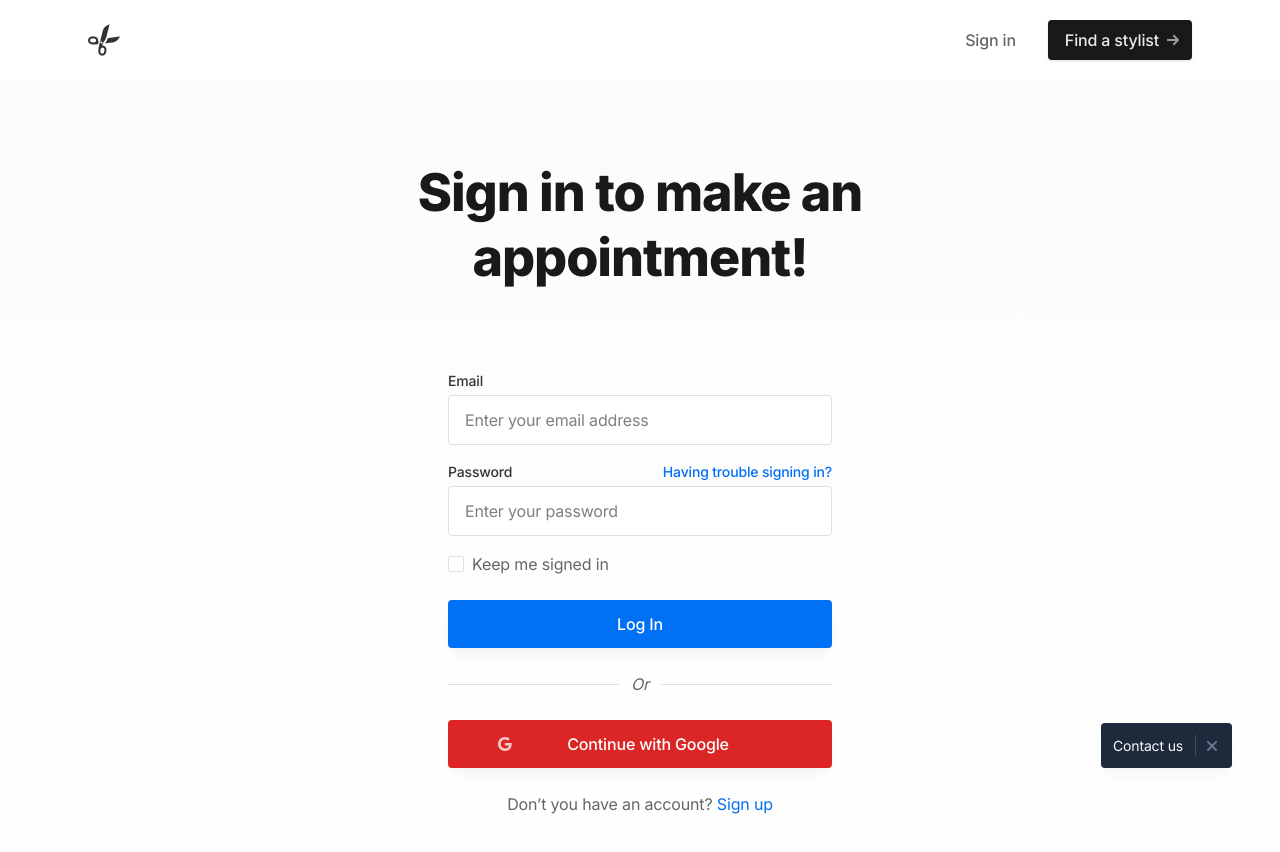
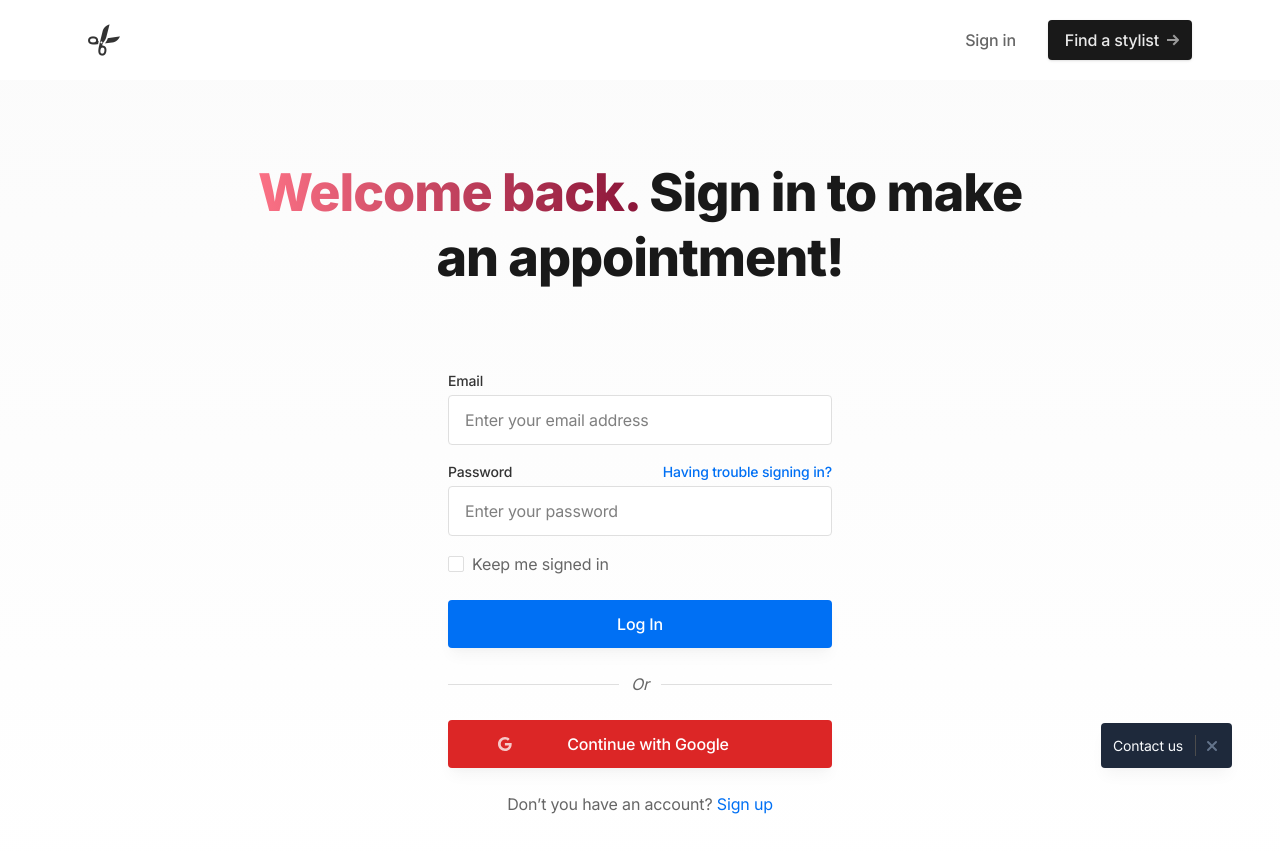
Before and after one commit to lewis0926/haircut-booking-platform, a React (Vite) app in the folder frontend/: page /signin in a window 1280 px wide. Shown: the top 852 px of the page. Built offline with nearby package versions, Linux system fonts and the light colour scheme; no server answers.

Commit message:
Update SignIn.jsx

```diff
--- a/frontend/src/pages/SignIn.jsx
+++ b/frontend/src/pages/SignIn.jsx
@@ -58,7 +58,7 @@ function SignIn() {
 
               {/* Page header */}
               <div className="max-w-3xl mx-auto text-center pb-12 md:pb-20">
-                <h1 className="h1">Sign in to make an appointment!</h1>
+                <h1 className="h1"><span className="bg-clip-text text-transparent bg-gradient-to-r from-rose-400 to-rose-900">Welcome back. </span>Sign in to make an appointment!</h1>
               </div>
 
               {/* Form */}
```
